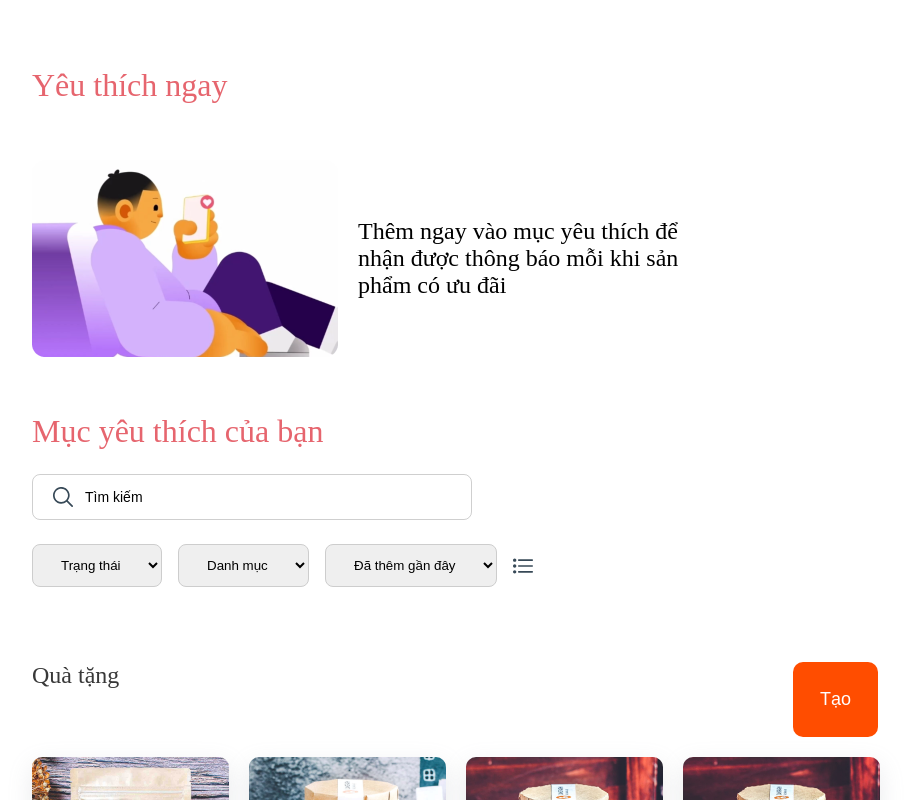
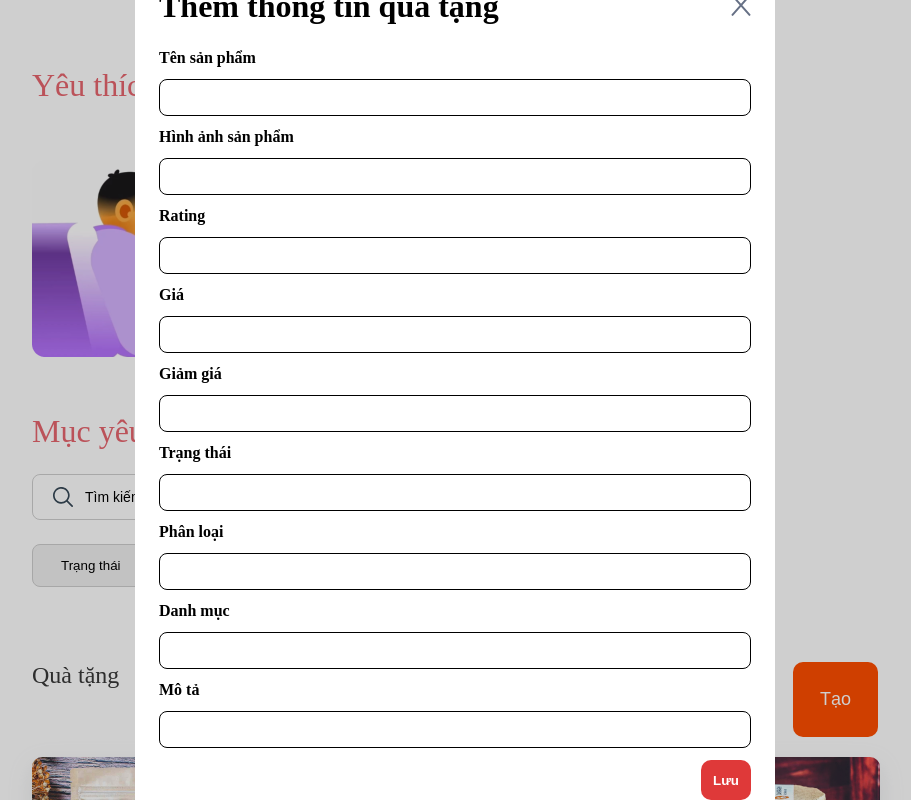
Before and after one commit to khoatranpc/CIJS98, a React (Vite) app in the folder Pratice/gift/: page / in a window 1280 px wide. Both pictures are taken after a click on the button "Tạo". Shown: the top 800 px of the page, without its empty margins (185-1096 px from the left). Built offline with nearby package versions, Linux system fonts and the light colour scheme.

Commit message:
lesson 6

```diff
--- a/Pratice/gift/src/App.css
+++ b/Pratice/gift/src/App.css
@@ -3,6 +3,11 @@ div.pageHobbies {
   min-height: 100vh;
   margin: auto;
   padding: 67px 130px;
+}
+
+div.pageHobbies:has(div.modalCreateGift) {
+  height: 100vh;
+  overflow-y: hidden;
 }
 
 div.gifts {
--- a/Pratice/gift/src/App.jsx
+++ b/Pratice/gift/src/App.jsx
@@ -4,7 +4,7 @@ import Filter from './components/Filter';
 import GiftItem from './components/GiftItem';
 import Pagination from './components/Pagination';
 import { listGift } from './data.js';
-import Modal from './components/Modal/index.jsx';
+import ModalCreateGift from './components/ModalCreateGift';
 import './App.css';
 /**
  *
@@ -15,17 +15,36 @@ import './App.css';
  * - kiểm tra nếu trạng thái modal là đang mở (true) -> biến trên kia sẽ gán bằng Component Modal
  *
  * - Tắt modal
+ *
+ *
+ *
+ * Lesson 6
+ *
+ * -> vẽ được modal Thêm sản phẩm (tạo thông tin sản phẩm), thực hiện bật tắt được
  */
+
 function App() {
+  const [modalCreateGift, setModalCreateGift] = useState(false);
+  const [newGift, setNewGift] = useState({});
+
+  let ModalCreate = null;
+  if (modalCreateGift) {
+    ModalCreate = <ModalCreateGift onClose={() => {
+      setModalCreateGift(false);
+    }} />;
+  }
 
   return (
     <div className="pageHobbies">
       <LikeNow />
       <Filter />
+      {ModalCreate}
       <div className="gifts">
         <div className="section">
           <h1>Quà tặng</h1>
-          <button>Tạo</button>
+          <button onClick={() => {
+            setModalCreateGift(true);
+          }}>Tạo</button>
         </div>
         <div className="listGift">
           <div class="div1">
--- a/Pratice/gift/src/components/Modal/index.jsx
+++ b/Pratice/gift/src/components/Modal/index.jsx
@@ -80,7 +80,7 @@ const Modal = (props) => {
                             </div>
                         </div>
                     </div>
-                    <p style={{ fontSize: 24, marginTop: '38px' }}>{props.gift.describe}</p>
+                    <p style={{ fontSize: 24, marginTop: '38px' }}>{props.gift.des}</p>
                 </div>
             </div>
         </div>
--- /dev/null
+++ b/Pratice/gift/src/components/ModalCreateGift/index.jsx
@@ -0,0 +1,61 @@
+import React from 'react';
+import IconClose from '../../Icons/IconClose';
+import './styles.css';
+
+const ModalCreateGift = (props) => {
+    return (
+        <div className="modalCreateGift">
+            <div className="content">
+                <div className="topContent">
+                    <h1>Thêm thông tin quà tặng</h1>
+                    <button className='btnCloseModal' onClick={() => props.onClose()} ><IconClose /></button>
+                </div>
+                <div>
+                    <form className='formCreateNewGift'>
+                        <div className="row">
+                            <label htmlFor="name">Tên sản phẩm</label>
+                            <input type="text" id='name' />
+                        </div>
+                        <div className="row">
+                            <label htmlFor="image">Hình ảnh sản phẩm</label>
+                            <input type="text" id='image' />
+                        </div>
+                        <div className="row">
+                            <label htmlFor="rating">Rating</label>
+                            <input type="number" id='rating' max={5} min={0} />
+                        </div>
+                        <div className="row">
+                            <label htmlFor="price">Giá</label>
+                            <input type="text" id='price' />
+                        </div>
+                        <div className="row">
+                            <label htmlFor="saleOff">Giảm giá</label>
+                            <input type="text" id='saleOff' />
+                        </div>
+                        <div className="row">
+                            <label htmlFor="status">Trạng thái</label>
+                            <input type="text" id='status' />
+                        </div>
+                        <div className="row">
+                            <label htmlFor="type">Phân loại</label>
+                            <input type="text" id='type' />
+                        </div>
+                        <div className="row">
+                            <label htmlFor="category">Danh mục</label>
+                            <input type="text" id='category' />
+                        </div>
+                        <div className="row">
+                            <label htmlFor="des">Mô tả</label>
+                            <input type="text" id='des' />
+                        </div>
+                        <div className="row">
+                            <button className='btnSave'>Lưu</button>
+                        </div>
+                    </form>
+                </div>
+            </div>
+        </div>
+    )
+}
+
+export default ModalCreateGift;
--- /dev/null
+++ b/Pratice/gift/src/components/ModalCreateGift/styles.css
@@ -0,0 +1,63 @@
+.modalCreateGift {
+    position: absolute;
+    background-color: #00000030;
+    width: 100vw;
+    top: 0;
+    left: 0;
+    height: 100vh;
+    display: flex;
+    justify-content: center;
+    align-items: center;
+}
+
+.modalCreateGift div.content {
+    width: 50vw;
+    min-height: 50vh;
+    background-color: white;
+    border-radius: 10px;
+    padding: 24px;
+}
+
+.modalCreateGift div.topContent {
+    display: flex;
+    justify-content: space-between;
+}
+
+.modalCreateGift button.btnCloseModal {
+    border: none;
+    background-color: transparent;
+}
+
+.modalCreateGift form.formCreateNewGift {
+    margin-top: 24px;
+}
+
+.modalCreateGift form.formCreateNewGift div.row {
+    display: flex;
+    flex-direction: column;
+    margin-bottom: 12px;
+    gap: 12px;
+}
+
+.modalCreateGift form.formCreateNewGift div.row label {
+    font-size: 16px;
+    font-weight: 600;
+}
+
+.modalCreateGift form.formCreateNewGift div.row input {
+    padding: 10px;
+    outline: none;
+    border: 1px solid black;
+    border-radius: 8px;
+}
+
+.modalCreateGift form.formCreateNewGift button.btnSave {
+    border: none;
+    background-color: #DF3939;
+    width: 50px;
+    height: 40px;
+    color: white;
+    font-weight: bold;
+    border-radius: 10px;
+    margin-left: auto;
+}
--- a/Pratice/gift/src/data.js
+++ b/Pratice/gift/src/data.js
@@ -8,7 +8,7 @@ const listGift = [
         saleOff: 0.15,
         status: 'SELLING',
         type: 'SMALL',
-        describe: 'Đây là mô tả của sản phẩm này',
+        des: 'Đây là mô tả của sản phẩm này',
         category: 'Hạt',
         createdAt: new Date()
     },
@@ -21,7 +21,7 @@ const listGift = [
         saleOff: 0,
         status: 'SELLING',
         type: 'MIDDLE',
-        describe: 'Đây là mô tả của sản phẩm này',
+        des: 'Đây là mô tả của sản phẩm này',
         category: 'Hạt',
         createdAt: new Date()
     },
@@ -34,7 +34,7 @@ const listGift = [
         saleOff: 0.1,
         status: 'SELLING',
         type: 'LARGE',
-        describe: 'Đây là mô tả của sản phẩm này',
+        des: 'Đây là mô tả của sản phẩm này',
         category: 'Rượu',
         createdAt: new Date()
     },
@@ -47,7 +47,7 @@ const listGift = [
         saleOff: 0.05,
         status: 'SELLING',
         type: 'SMALL',
-        describe: 'Đây là mô tả của sản phẩm này',
+        des: 'Đây là mô tả của sản phẩm này',
         category: 'Hạt',
         createdAt: new Date()
     },
@@ -60,7 +60,7 @@ const listGift = [
         saleOff: 0,
         status: 'SELLING',
         type: 'SMALL',
-        describe: 'Đây là mô tả của sản phẩm này',
+        des: 'Đây là mô tả của sản phẩm này',
         category: 'Trà',
         createdAt: new Date()
     },
@@ -73,7 +73,7 @@ const listGift = [
         saleOff: 0,
         status: 'SELLING',
         type: 'MIDDLE',
-        describe: 'Đây là mô tả của sản phẩm này',
+        des: 'Đây là mô tả của sản phẩm này',
         category: 'Trà',
         createdAt: new Date()
     },
@@ -86,7 +86,7 @@ const listGift = [
         saleOff: 0.15,
         status: 'SELLING',
         type: 'MIDDLE',
-        describe: 'Đây là mô tả của sản phẩm này',
+        des: 'Đây là mô tả của sản phẩm này',
         category: 'Rượu',
         createdAt: new Date()
     },
@@ -99,7 +99,7 @@ const listGift = [
         saleOff: 0.2,
         status: 'SELLING',
         type: 'MIDDLE',
-        describe: 'Đây là mô tả của sản phẩm này',
+        des: 'Đây là mô tả của sản phẩm này',
         category: 'Nước cốt',
         createdAt: new Date()
     }
```
